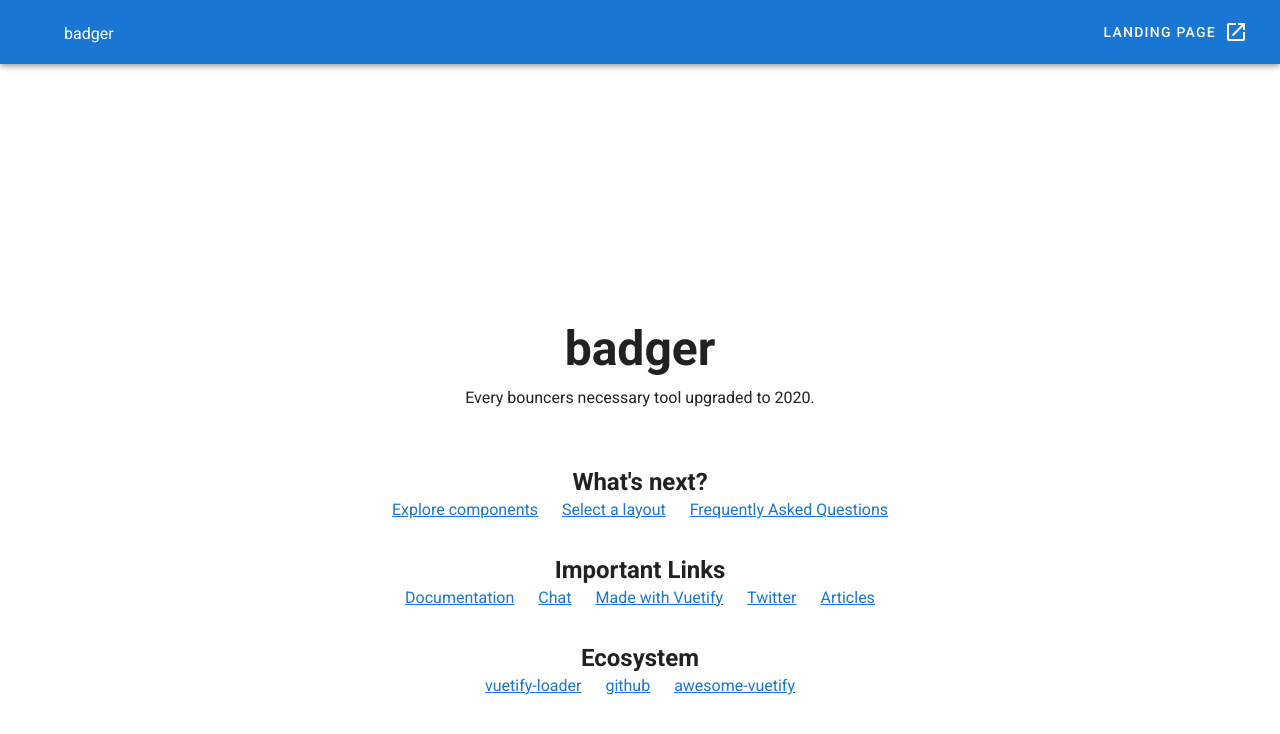
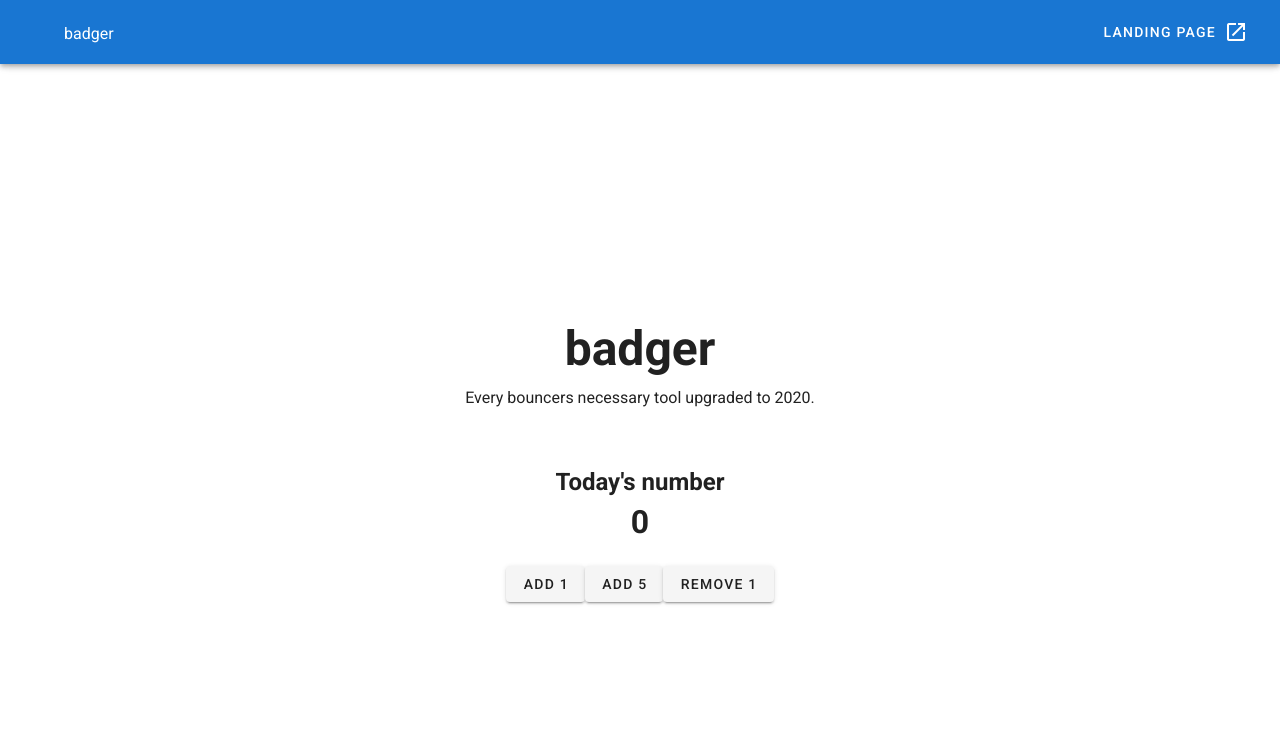
Before and after one commit to juissi999/badger, a Vue app: page /#/ in a window 1280 px wide. Shown: the top 734 px of the page. Built offline with nearby package versions, Linux system fonts and the light colour scheme.

Commit message:
Add basic counter functionality

```diff
--- a/src/components/MainPage.vue
+++ b/src/components/MainPage.vue
@@ -22,55 +22,19 @@
 
       <v-col class="mb-5" cols="12">
         <h2 class="headline font-weight-bold mb-3">
-          What's next?
+          Today's number
         </h2>
 
-        <v-row justify="center">
-          <a
-            v-for="(next, i) in whatsNext"
-            :key="i"
-            :href="next.href"
-            class="subheading mx-3"
-            target="_blank"
-          >
-            {{ next.text }}
-          </a>
-        </v-row>
+        <v-row justify="center"
+          ><h1>{{ numberToday }}</h1></v-row
+        >
       </v-col>
 
       <v-col class="mb-5" cols="12">
-        <h2 class="headline font-weight-bold mb-3">
-          Important Links
-        </h2>
-
         <v-row justify="center">
-          <a
-            v-for="(link, i) in importantLinks"
-            :key="i"
-            :href="link.href"
-            class="subheading mx-3"
-            target="_blank"
-          >
-            {{ link.text }}
-          </a>
-        </v-row>
-      </v-col>
-
-      <v-col class="mb-5" cols="12">
-        <h2 class="headline font-weight-bold mb-3">
-          Ecosystem
-        </h2>
-
-        <v-row justify="center">
-          <a
-            v-for="(eco, i) in ecosystem"
-            :key="i"
-            :href="eco.href"
-            class="subheading mx-3"
-            target="_blank"
-          >
-            {{ eco.text }}
-          </a>
+          <v-btn @click="addVisitor(1)">Add 1</v-btn>
+          <v-btn @click="addVisitor(5)">Add 5</v-btn>
+          <v-btn @click="substractVisitor(1)">Remove 1</v-btn>
         </v-row>
       </v-col>
     </v-row>
@@ -82,20 +46,7 @@ export default {
   name: 'MainPage',
 
   data: () => ({
-    ecosystem: [
-      {
-        text: 'vuetify-loader',
-        href: 'https://github.com/vuetifyjs/vuetify-loader'
-      },
-      {
-        text: 'github',
-        href: 'https://github.com/vuetifyjs/vuetify'
-      },
-      {
-        text: 'awesome-vuetify',
-        href: 'https://github.com/vuetifyjs/awesome-vuetify'
-      }
-    ],
+    numberToday: 0,
     importantLinks: [
       {
         text: 'Documentation',
@@ -117,21 +68,16 @@ export default {
         text: 'Articles',
         href: 'https://medium.com/vuetify'
       }
-    ],
-    whatsNext: [
-      {
-        text: 'Explore components',
-        href: 'https://vuetifyjs.com/components/api-explorer'
-      },
-      {
-        text: 'Select a layout',
-        href: 'https://vuetifyjs.com/getting-started/pre-made-layouts'
-      },
-      {
-        text: 'Frequently Asked Questions',
-        href: 'https://vuetifyjs.com/getting-started/frequently-asked-questions'
-      }
     ]
-  })
+  }),
+  methods: {
+    addVisitor (howmany) {
+      this.numberToday += howmany
+    },
+    substractVisitor (howmany) {
+      const newVisitors = this.numberToday - howmany
+      newVisitors >= 0 ? (this.numberToday = newVisitors) : 0
+    }
+  }
 }
 </script>
```
